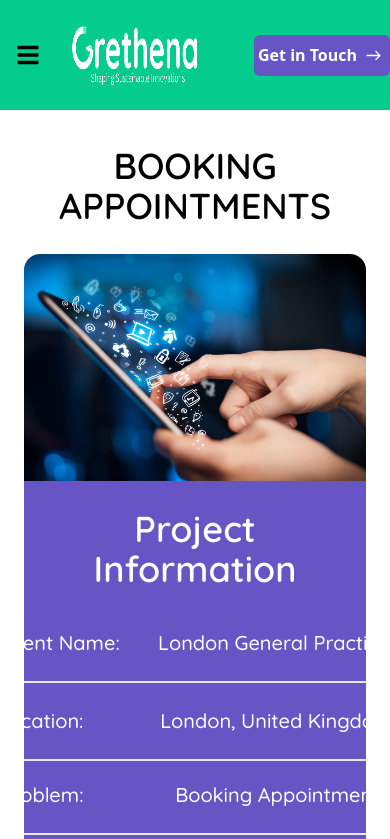
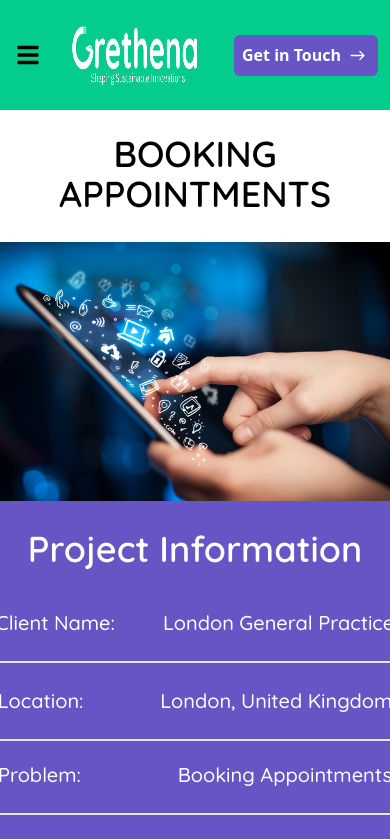
Before and after one commit to Ajithkumar-Kanagasabai/Grethena_New, a Next.js app: page /Case_Studies/booking-appointments in a window 390 px wide. Shown: the top 839 px of the page. Built offline with nearby package versions, Linux system fonts and the light colour scheme.

Commit message:
layout_change_caseStudies

```diff
--- a/src/app/component/BookingSection.tsx
+++ b/src/app/component/BookingSection.tsx
@@ -3,14 +3,14 @@ import Image from "next/image";
 import booking from '../../../public/assets/Case-Studies/image-1 (1).png'
 export const BookingSection = () => {
   return (
-    <div className="font-Quicksand p-6">
-      <h1 className="text-center text-4xl font-semibold mt-3">
+    <div className="font-Quicksand p-0 lg:p-6">
+      <h1 className="text-center text-4xl font-semibold mt-6">
         BOOKING APPOINTMENTS
       </h1>
-      <div className="lg:h-[600px] lg:flex mt-7 w-full rounded-2xl overflow-hidden ">
+      <div className="lg:h-[600px] lg:flex mt-7 w-full lg:rounded-2xl overflow-hidden ">
         <Image src={booking} alt="booking" className="lg:w-[75%] bg-cover" />
         <div className="bg-[#6754c5] w-full text-white overflow-hidden ">
-          <h1 className="text-center text-4xl font-semibold mt-3 p-4">
+          <h1 className="text-center text-4xl text-nowrap font-semibold mt-3 p-4">
             Project Information
           </h1>
           <div className=" mt-0 lg:mt-6">
@@ -32,15 +32,15 @@ export const BookingSection = () => {
             </div>
             <div className=" flex justify-center items-center border-b-2   ">
               <div className="flex gap-x-[3rem] justify-center   text-xl  font-medium mt-5 lg:w-[80%] mb-6  ">
-                <p className="w-[40%]  text-nowrap text-left">Problem:</p>
-                <p className="lg:mb-10 text-nowrap w-full text-left ml-[2.73rem] lg:ml-0">
+                <p className="lg:w-[40%] w-full  text-nowrap text-left mr-[2.3rem] lg:mr-0">Problem:</p>
+                <p className="lg:mb-10 text-nowrap w-full text-left ml-[0.75rem] lg:ml-0">
                   Booking Appointments
                 </p>
               </div>
             </div>
             <div className=" flex  justify-center  ">
               <div className="flex gap-x-[3rem] justify-center text-xl  font-medium boder mb-6 mt-5 w-[90%] lg:w-[80%]">
-                <p className="w-[40%]  text-left text-nowrap">Client Rating:</p>
+                <p className="w-[40%]  text-left ml-6 lg:ml-0 text-nowrap">Client Rating:</p>
                 <p className="mb-10 text-nowrap w-full text-left ml-[2.75rem] lg:ml-0">
                   777
                 </p>
@@ -50,7 +50,7 @@ export const BookingSection = () => {
         </div>
       </div>
       <div>
-        <article className="lg:px-8">
+        <article className="lg:px-8 px-5">
           <div className="text-[1.4rem] font-normal mt-[6rem] text-gray-700 font-Quicksand">
             <p className="mb-5">
               Established in 2005, London General Practice has been a beacon of
--- a/src/app/component/Header.tsx
+++ b/src/app/component/Header.tsx
@@ -278,7 +278,7 @@ const Header: React.FC= () => {
             href={
               "https://calendly.com/sriram-angajala-grethena/discuss-about-your-new-app-idea?primary_color=00ff1b"
             }
-            className="flex items-center justify-center rounded-md bg-[#6754c5] text-white lg:gap-x-2 gap-x-1 lg:p-3 p-2 px-1 ml-6"
+            className="flex items-center justify-center rounded-md bg-[#6754c5] text-white lg:gap-x-2 gap-x-1 lg:p-3 p-2  lg:ml-6 mr-3 lg:mr-0"
           >
             <span className=" font-bold mx-auto">Get in Touch</span>
             <span>
--- a/src/pages/Case_Studies/index.tsx
+++ b/src/pages/Case_Studies/index.tsx
@@ -17,7 +17,7 @@ const Case_Studies = () => {
   return (
     <section>
       <Header />
-      <div className="h-[900px]">
+      <div className="min-h-[900px]">
         <h1 className="text-center text-5xl mt-8 font-semibold ">
           Our Case Studies
         </h1>
@@ -34,7 +34,7 @@ const Case_Studies = () => {
                   <p>Service:</p>
                 </div>
                 <div>
-                  <p>London General Practice</p>
+                  <p className="text-nowrap">London General Practice</p>
                   <p>Booking Appointments</p>
                 </div>
               </div>
@@ -65,7 +65,7 @@ const Case_Studies = () => {
             onClick={() => router.push("/Case_Studies/parking_management")}
           >
             <div className=" bg-[#6754c5] text-white font-medium w-full mt-[6rem] lg:mt-[24rem] rounded-lg shadow-md">
-              <div className={` mb-5 flex p-5 text-xl space-x-5`}>
+              <div className={` mb-5  flex p-5 text-xl space-x-5`}>
                 <div>
                   <p className="">Client:</p>
                   <p>Service:</p>
@@ -79,7 +79,7 @@ const Case_Studies = () => {
           </div>
         </div>
       </div>
-      <div className="lg:p-0 p-4 ">
+      <div className="lg:p-0 p-4 lg-mt-0 mt-[2rem]">
         <Newsletter />
       </div>
       <Footer />
```
